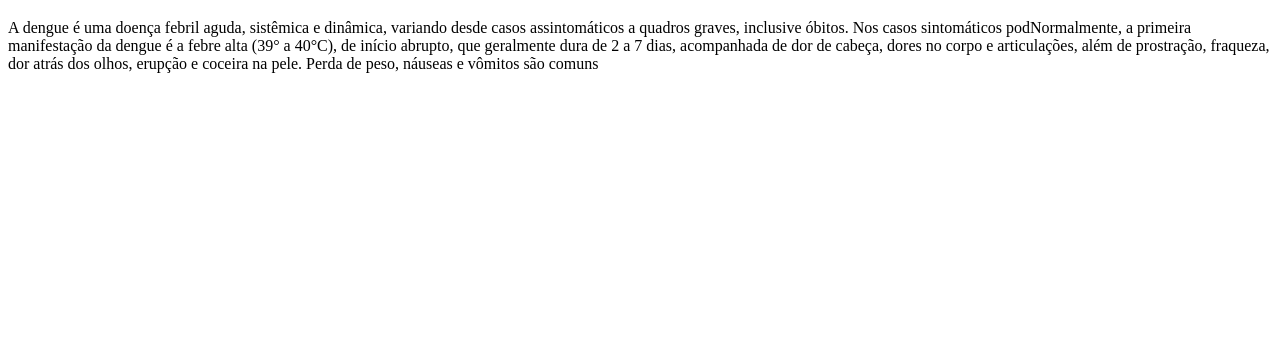
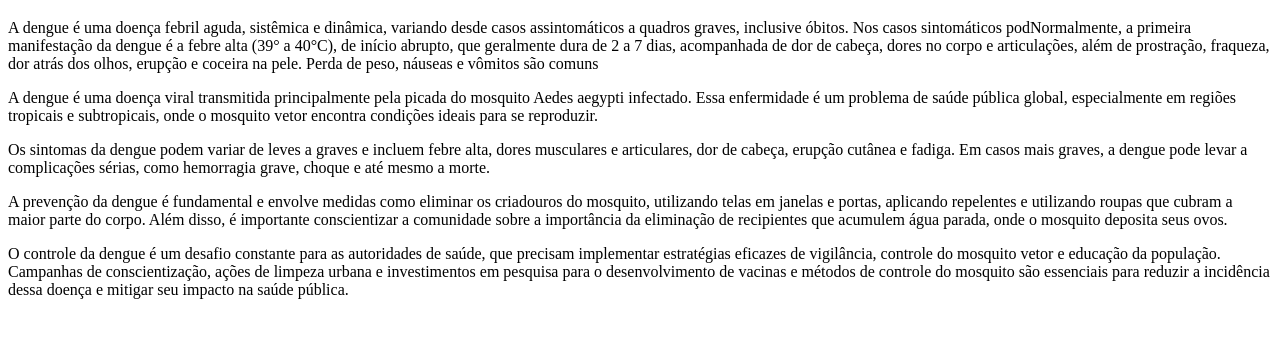
Before and after one commit to monique-evellim/dengue, a plain HTML site: page index.html in a window 1280 px wide. Shown: the part 61-398 px from the top of the page. Drawn offline with Linux system fonts and the light colour scheme.

Commit message:
Add files via upload

```diff
--- a/index.html
+++ b/index.html
@@ -11,3 +11,7 @@
    <p>A dengue é uma doença febril aguda, sistêmica e dinâmica, variando desde casos assintomáticos a quadros graves, inclusive óbitos. Nos casos sintomáticos podNormalmente, a primeira manifestação da dengue é a febre alta (39° a 40°C), de início abrupto, que geralmente dura de 2 a 7 dias, acompanhada de dor de cabeça, dores no corpo e articulações, além de prostração, fraqueza, dor atrás dos olhos, erupção e coceira na pele. Perda de peso, náuseas e vômitos são comuns </p>
 </body>
 </html>
+<p>A dengue é uma doença viral transmitida principalmente pela picada do mosquito Aedes aegypti infectado. Essa enfermidade é um problema de saúde pública global, especialmente em regiões tropicais e subtropicais, onde o mosquito vetor encontra condições ideais para se reproduzir.</p>
+<p>Os sintomas da dengue podem variar de leves a graves e incluem febre alta, dores musculares e articulares, dor de cabeça, erupção cutânea e fadiga. Em casos mais graves, a dengue pode levar a complicações sérias, como hemorragia grave, choque e até mesmo a morte.
+    <p>A prevenção da dengue é fundamental e envolve medidas como eliminar os criadouros do mosquito, utilizando telas em janelas e portas, aplicando repelentes e utilizando roupas que cubram a maior parte do corpo. Além disso, é importante conscientizar a comunidade sobre a importância da eliminação de recipientes que acumulem água parada, onde o mosquito deposita seus ovos.    </p>
+    <p>O controle da dengue é um desafio constante para as autoridades de saúde, que precisam implementar estratégias eficazes de vigilância, controle do mosquito vetor e educação da população. Campanhas de conscientização, ações de limpeza urbana e investimentos em pesquisa para o desenvolvimento de vacinas e métodos de controle do mosquito são essenciais para reduzir a incidência dessa doença e mitigar seu impacto na saúde pública.    </p>
```
